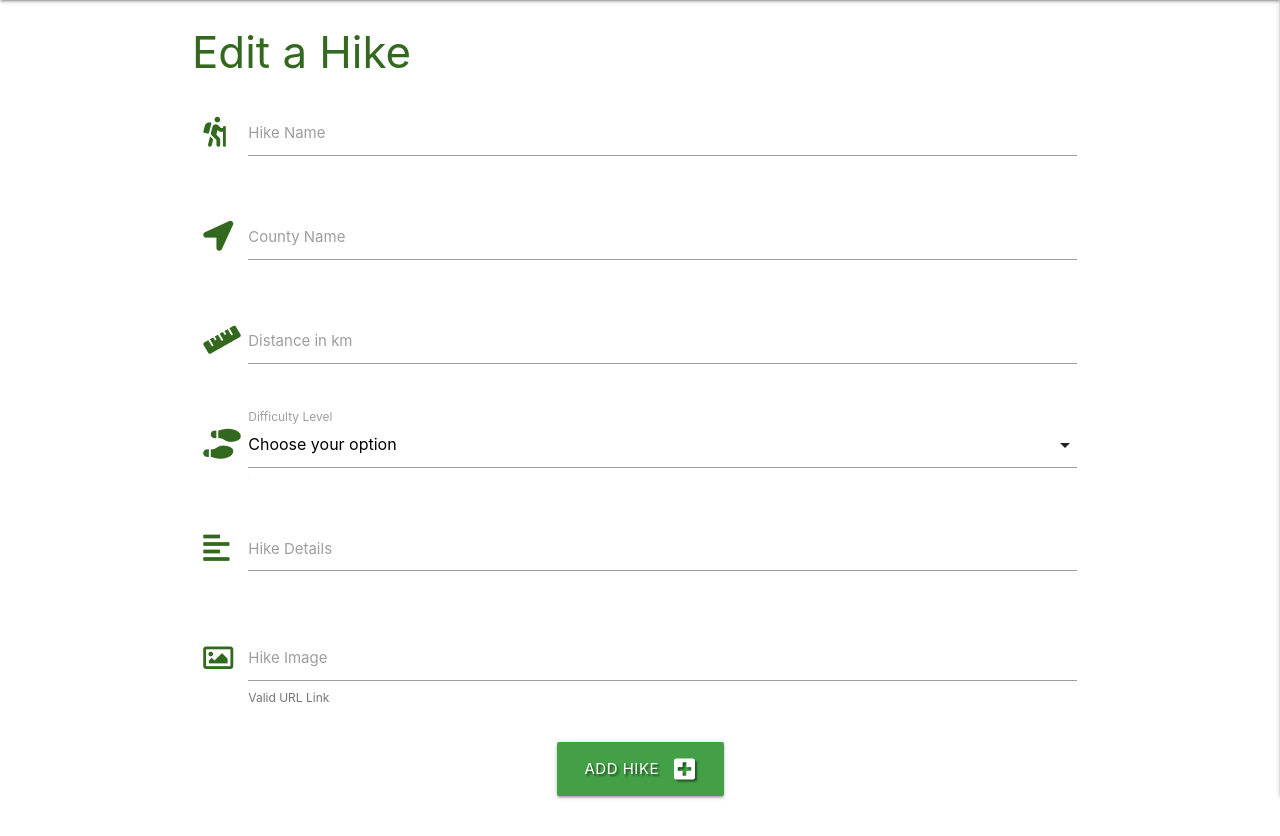
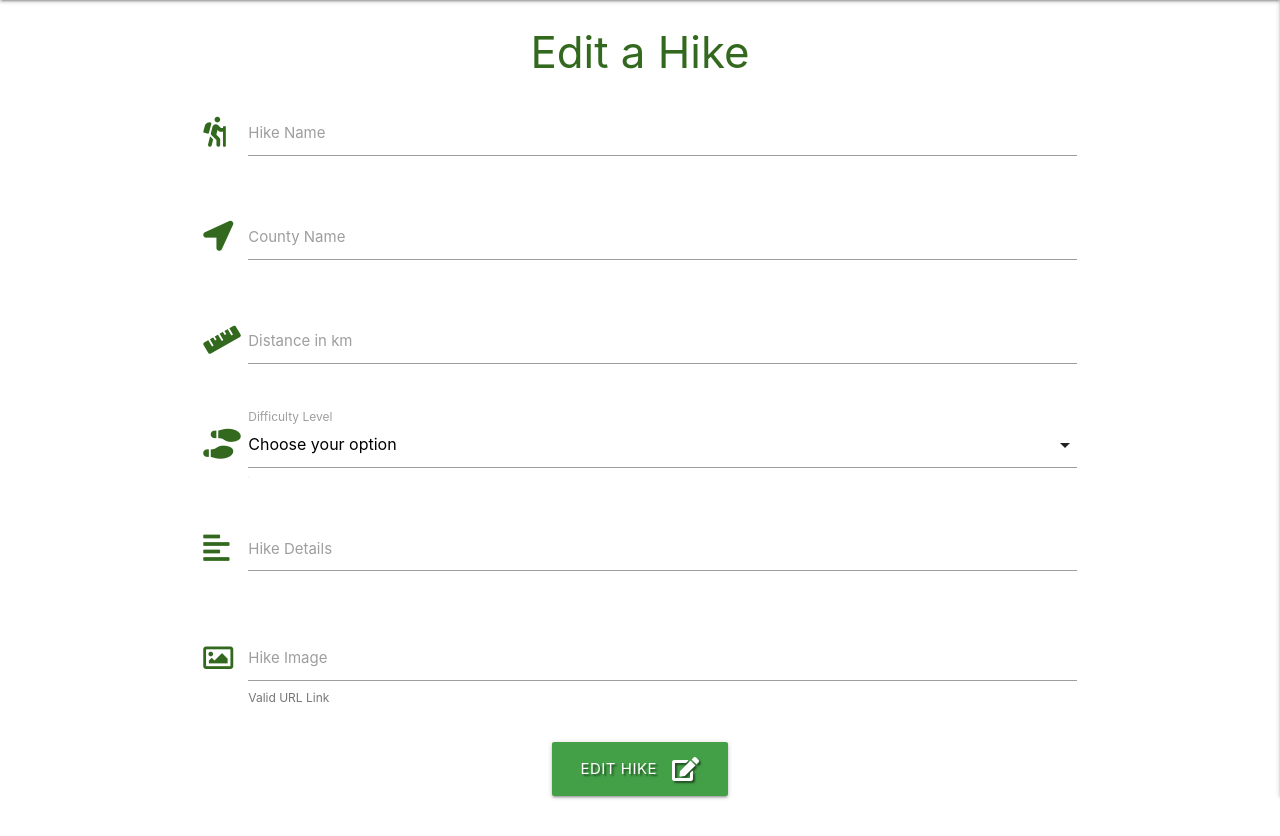
Before and after one commit to MWatty/hike_ireland, a Flask app: template templates/edit_hike.html in a window 1280 px wide. Shown: the part 64-900 px from the top of the page. Run offline with Flask 2, Linux system fonts and the light colour scheme; the template is opened without the code that fills it, so the values that code supplies are empty; some libraries are stand-ins or nearby versions.

Commit message:
Wireed up task edit button

```diff
--- a/app.py
+++ b/app.py
@@ -117,6 +117,13 @@ def add_hike():
     return render_template("add_hike.html")
 
 
+@app.route("/edit_hike/<hike_id>" , methods=["GET", "POST"])
+def edit_hike(hike_id):
+    hike = mongo.db.hikes.find_one({"_id": ObjectId(hike_id)})
+    hikes = mongo.db.categories.find().sort("hike_name", 1)
+    return render_template("edit_hike.html", hike=hike, hikes=hikes)
+
+
 if __name__ == "__main__":
     app.run(host=os.environ.get("IP"),
             port=int(os.environ.get("PORT")),
--- a/templates/edit_hike.html
+++ b/templates/edit_hike.html
@@ -1,11 +1,11 @@
 {% extends "base.html" %}
 {% block content %}
 
-<h3 class="light-green-text text-darken-4 centre-align">Edit a Hike</h3>
+<h3 class="light-green-text text-darken-4 center-align">Edit a Hike</h3>
 
 <!--hike name-->
 <div class="row">
-    <form class="col s12" method="POST" action="{{ url_for('edit_hike')}}">
+    <form class="col s12" method="POST" action="{{ url_for('edit_hike', hike_id=hike._id)}}">
         <div class="row">
             <div class="input-field col s12">
                 <i class="fas fa-hiking prefix light-green-text text-darken-4"></i>
@@ -69,7 +69,7 @@
         <div class="row">
             <div class="col s12 center-align">
                 <button type="submit" class="btn-large green darken-1 text-shadow">
-                    Add Hike <i class="fas fa-plus-square right"></i>
+                    Edit Hike <i class="fas fa-edit right"></i>
             </div>
         </div>
     </form>
--- a/templates/hikes.html
+++ b/templates/hikes.html
@@ -18,7 +18,7 @@
                 <p><strong>Difficulty:</strong> {{ hike.difficulty_level }}</p>
                 <p class="centre"><em> Created by:</em> {{ hike.created_by }}</p>
                 <a href="" class="btn-small red darken-4">Delete</a>
-                <a href="" class="btn-small  green darken-4">Edit</a>
+                <a href="{{ url_for('edit_hike', hike_id=hike._id)}}" class="btn-small  green darken-4">Edit</a>
             </div>
         </div>
     </div>
```
